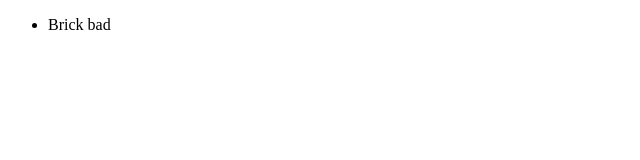
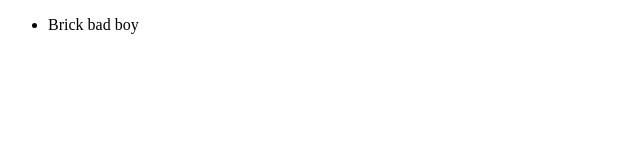
Before and after one commit to NaveenThally/newGithubTest, a plain HTML site: page index.html in a window 1280 px wide. Shown: the full height of the page, 0-640 px from the left. Drawn offline with Linux system fonts and the light colour scheme.

Commit message:
new index

```diff
--- a/index.html
+++ b/index.html
@@ -6,7 +6,7 @@
 <body>
 
 <ul>
-	<li>Brick bad</li>
+	<li>Brick bad boy</li>
 </ul>
 
 </body>
```
